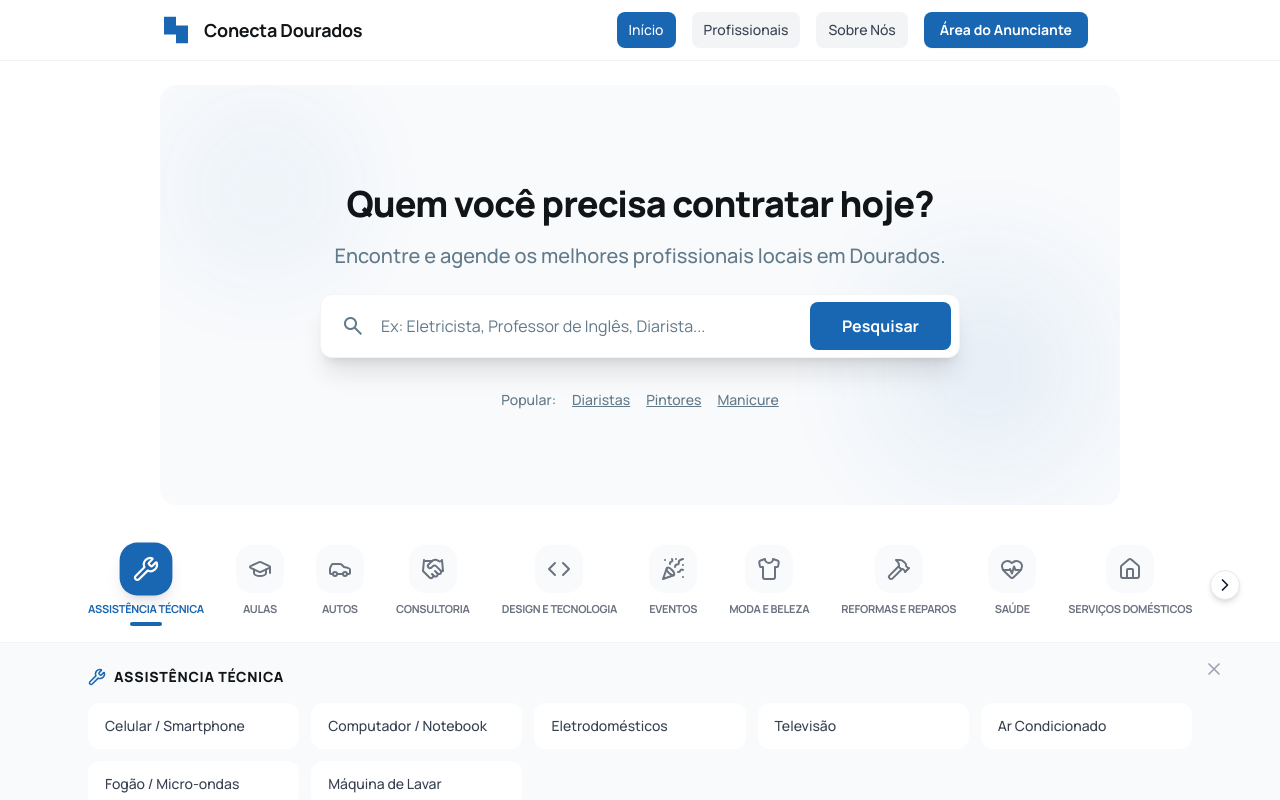
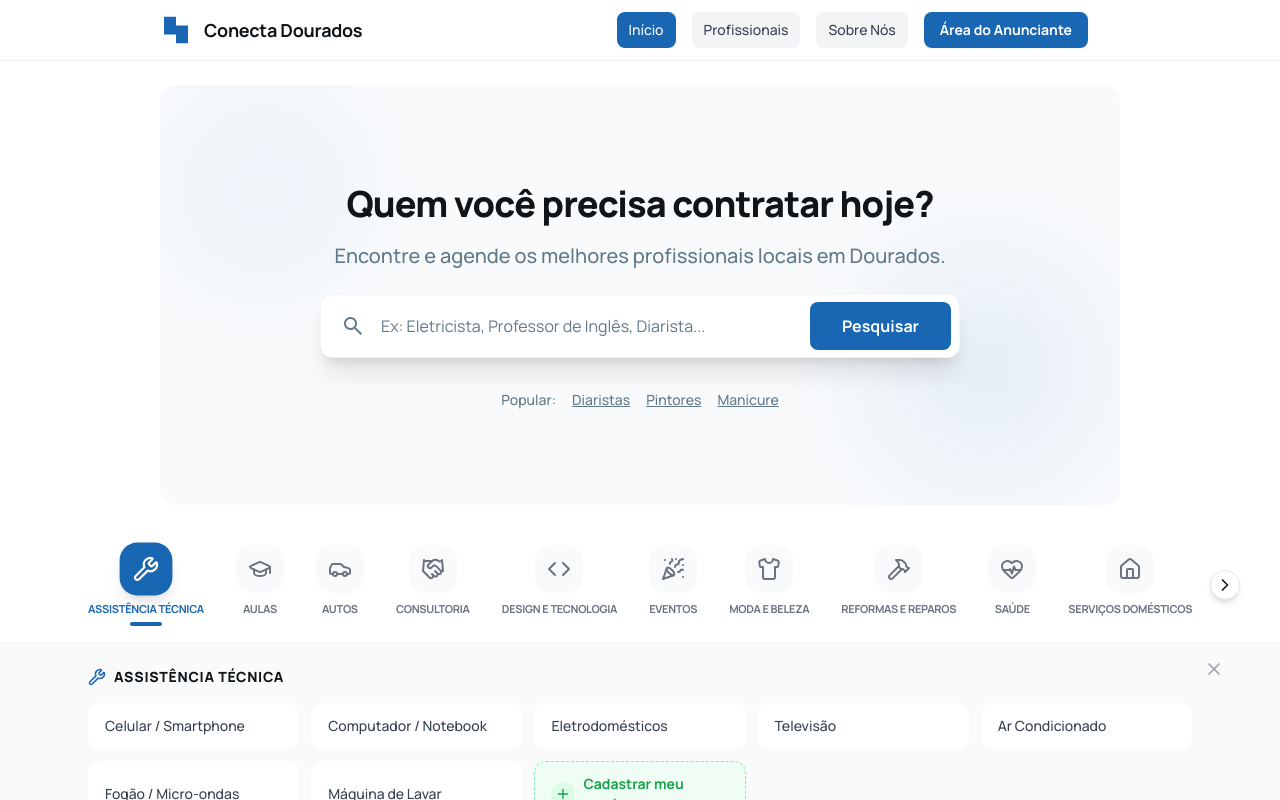
Before and after one commit to DAJMM/conectadourados, a React (Vite) app in the folder app/: page / in a window 1280 px wide. Both pictures are taken after a click on the button "ASSISTÊNCIA TÉCNICA". Shown: the top 800 px of the page. Built offline with nearby package versions, Linux system fonts and the light colour scheme; no server answers; the database is empty.

Commit message:
feat: adicionar botão 'Cadastrar meu serviço' no menu de categorias

```diff
--- a/app/src/components/CategoryBar.tsx
+++ b/app/src/components/CategoryBar.tsx
@@ -1,10 +1,12 @@
 import { useState, useRef, useEffect } from 'react';
+import { useNavigate } from 'react-router-dom';
 import * as LucideIcons from 'lucide-react';
 import { serviceCategories, CategoryGroup } from '../data/categories';
 import { useCategoryFilter } from '../contexts/CategoryFilterContext';
-import { ChevronLeft, ChevronRight, X } from 'lucide-react';
+import { ChevronLeft, ChevronRight, X, Plus } from 'lucide-react';
 
 export default function CategoryBar() {
+    const navigate = useNavigate();
     const { selectedCategory, setSelectedCategory } = useCategoryFilter();
     const [activeGroup, setActiveGroup] = useState<CategoryGroup | null>(null);
     const scrollContainerRef = useRef<HTMLDivElement>(null);
@@ -160,6 +162,17 @@ export default function CategoryBar() {
                                         {category}
                                     </button>
                                 ))}
+
+                                {/* New Register Service Button */}
+                                <button
+                                    onClick={() => navigate('/meus-anuncios')}
+                                    className="text-left px-4 py-3 rounded-xl text-sm font-bold transition-all bg-green-50 dark:bg-green-900/20 text-green-600 dark:text-green-400 border border-dashed border-green-300 dark:border-green-800 hover:bg-green-100 dark:hover:bg-green-900/30 flex items-center gap-2 group/btn shadow-sm"
+                                >
+                                    <div className="bg-green-100 dark:bg-green-800 p-1 rounded-full group-hover/btn:scale-110 transition-transform">
+                                        <Plus size={16} />
+                                    </div>
+                                    Cadastrar meu serviço
+                                </button>
                             </div>
                         </div>
                     </div>
```
